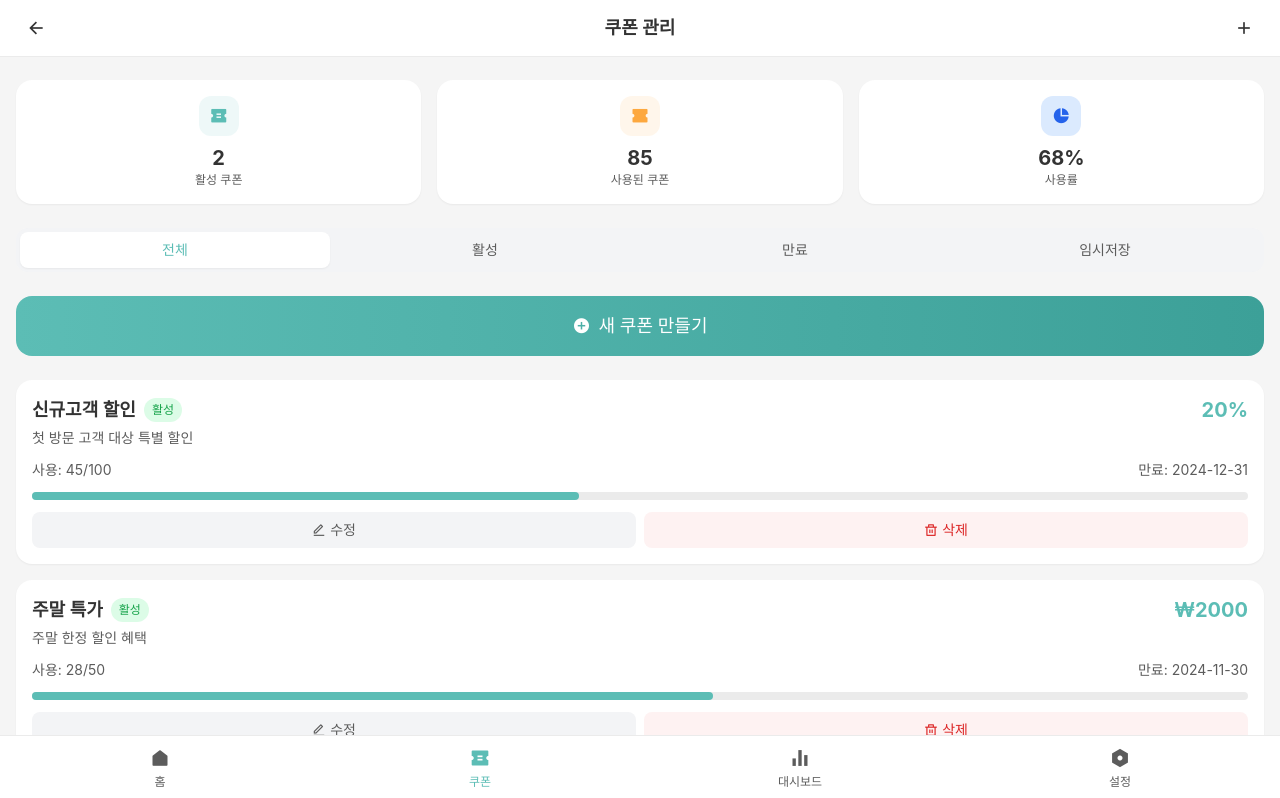
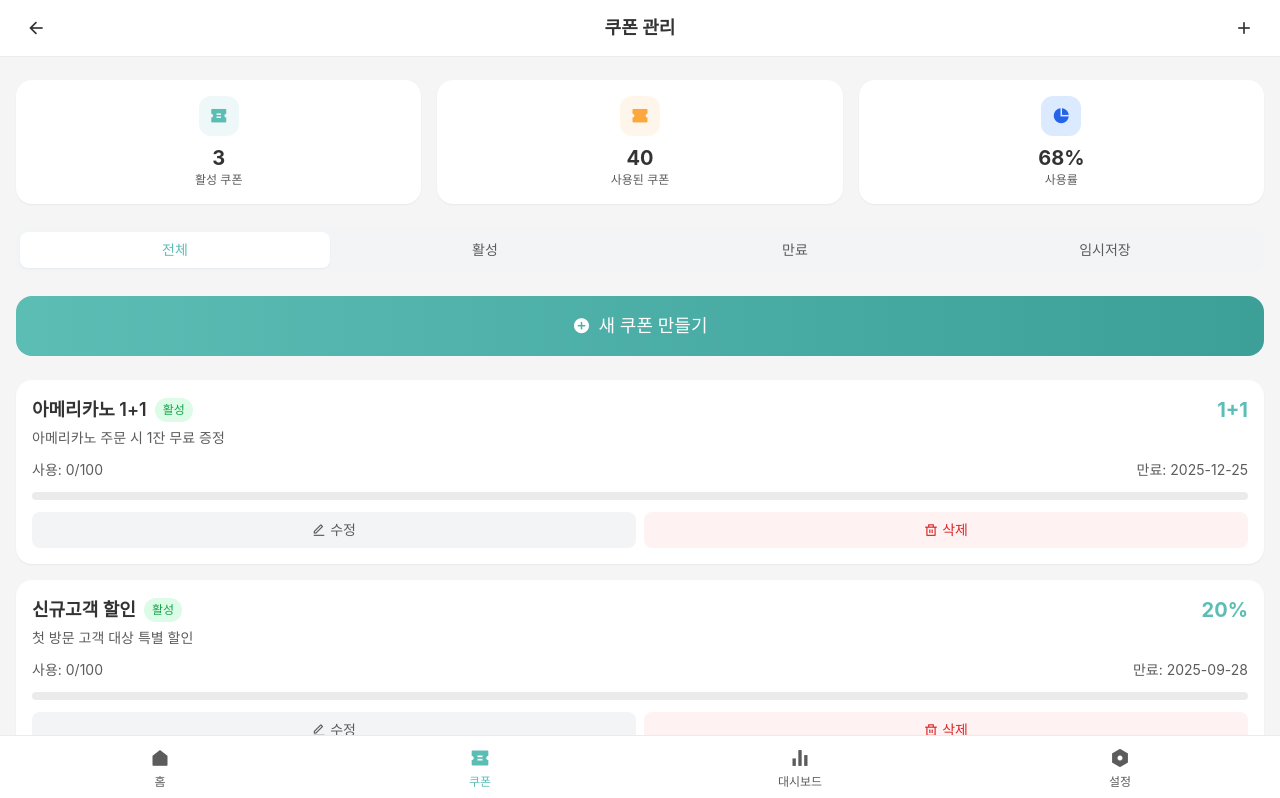
Before and after one commit to oneieo/NearDeal, a React (Vite) app: page /merchant/coupons in a window 1280 px wide. Shown: the top 798 px of the page. Built offline with nearby package versions, Linux system fonts and the light colour scheme; no server answers; what react-naver-maps would draw is missing.

Commit message:
chore: merchant/coupos/page.tsx 쿠폰 데이터 수정

```diff
--- a/index.html
+++ b/index.html
@@ -1,14 +1,25 @@
-
-<!doctype html>
+<!DOCTYPE html>
 <html lang="ko">
   <head>
     <meta charset="UTF-8" />
-    <link rel="icon" type="image/svg+xml" href="/vite.svg" />
-    <meta name="viewport" content="width=device-width, initial-scale=1.0, user-scalable=no, viewport-fit=cover" />
+    <link rel="icon" type="image/svg+xml" href="/icons/icon-clover2.png" />
+    <meta
+      name="viewport"
+      content="width=device-width, initial-scale=1.0, user-scalable=no, viewport-fit=cover"
+    />
     <title>NearDeal - 내 주변 할인 쿠폰</title>
-    <meta name="description" content="내 주변 최고의 할인 쿠폰과 특가 정보를 발견하세요" />
-    <link rel="stylesheet" href="https://cdnjs.cloudflare.com/ajax/libs/font-awesome/6.4.0/css/all.min.css">
-    <link href="https://cdn.jsdelivr.net/npm/remixicon@3.5.0/fonts/remixicon.css" rel="stylesheet">
+    <meta
+      name="description"
+      content="내 주변 최고의 할인 쿠폰과 특가 정보를 발견하세요"
+    />
+    <link
+      rel="stylesheet"
+      href="https://cdnjs.cloudflare.com/ajax/libs/font-awesome/6.4.0/css/all.min.css"
+    />
+    <link
+      href="https://cdn.jsdelivr.net/npm/remixicon@3.5.0/fonts/remixicon.css"
+      rel="stylesheet"
+    />
   </head>
   <body>
     <div id="root"></div>
--- a/src/pages/merchant/coupons/page.tsx
+++ b/src/pages/merchant/coupons/page.tsx
@@ -19,12 +19,22 @@ interface Coupon {
 
 const coupons: Coupon[] = [
   {
+    id: "CPN000",
+    title: "아메리카노 1+1",
+    description: "아메리카노 주문 시 1잔 무료 증정",
+    discount: "1+1",
+    validUntil: "2025-12-25",
+    usedCount: 0,
+    totalCount: 100,
+    status: "active",
+  },
+  {
     id: "CPN001",
     title: "신규고객 할인",
     description: "첫 방문 고객 대상 특별 할인",
     discount: "20%",
-    validUntil: "2024-12-31",
-    usedCount: 45,
+    validUntil: "2025-09-28",
+    usedCount: 0,
     totalCount: 100,
     status: "active",
   },
```
